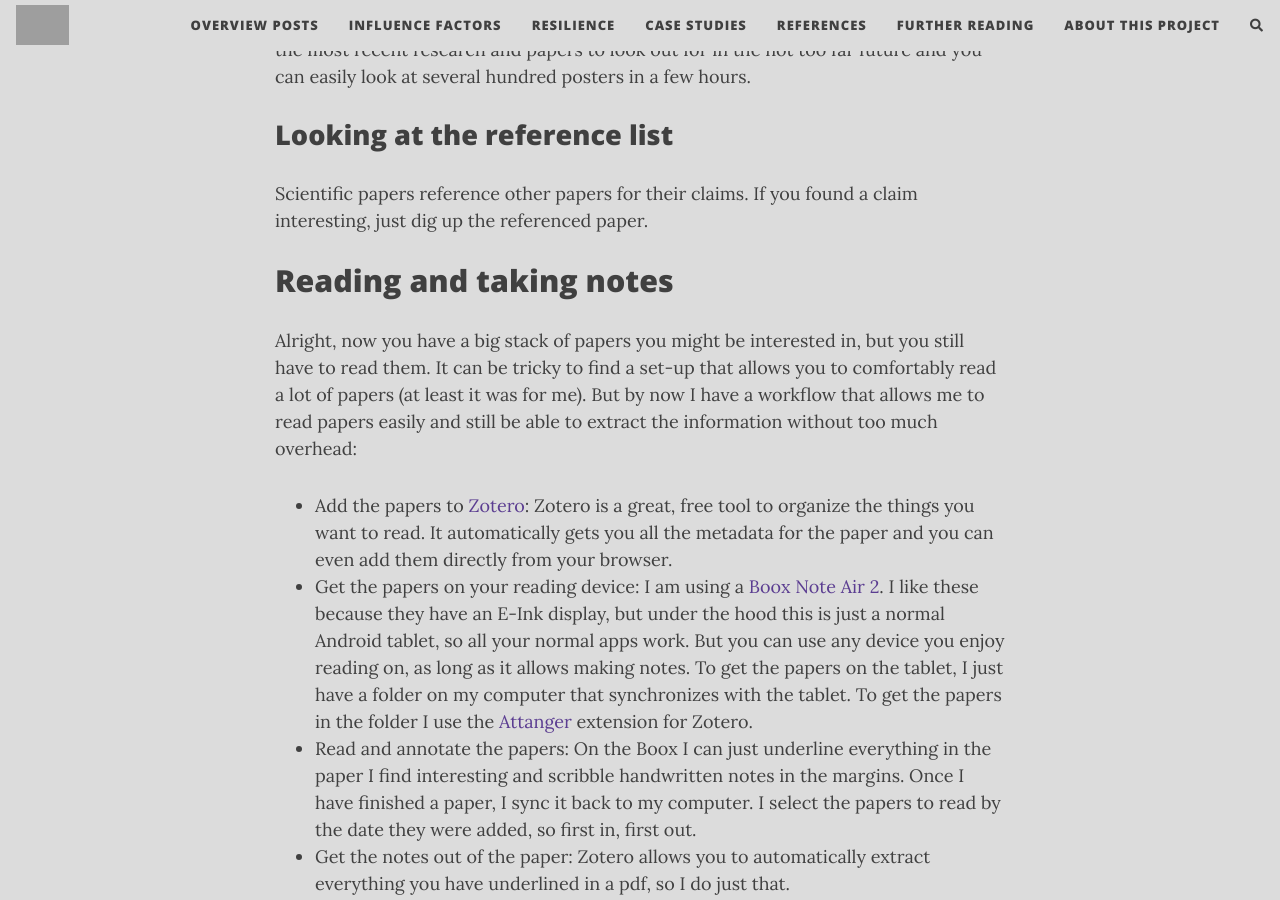
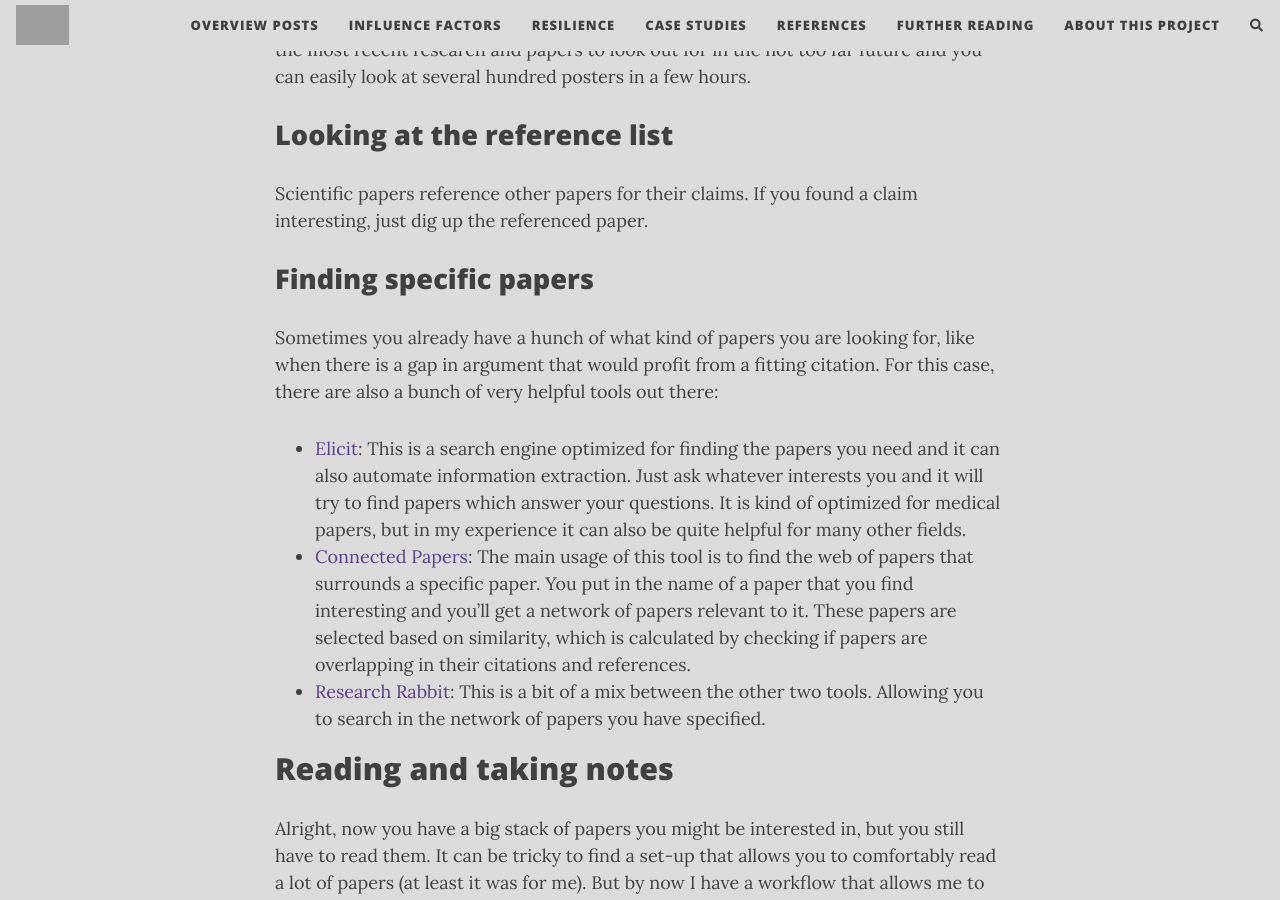
Before and after one commit to florianjehn/Societal_Collapse, a Jekyll site: the page built from _posts/2025-04-22-write_review.md, in a window 1280 px wide and 900 px high, scrolled down 2747 px. Built offline with Jekyll 4.4.1, drawn with Linux system fonts in a browser that asks for light colours; nearby versions of some CDN libraries; comment, search, counter and statistics services are not loaded; some of the changed text lies outside the part shown; grey boxes are pictures that could not be loaded.

Commit message:
Update 2025-04-22-write_review.md

```diff
--- a/_posts/2025-04-22-write_review.md
+++ b/_posts/2025-04-22-write_review.md
@@ -47,6 +47,12 @@ Find big, interdisciplinary conferences and try to look at as many scientific po
 ## Looking at the reference list
 
 Scientific papers reference other papers for their claims. If you found a claim interesting, just dig up the referenced paper.
+
+## Finding specific papers
+Sometimes you already have a hunch of what kind of papers you are looking for, like when there is a gap in argument that would profit from a fitting citation. For this case, there are also a bunch of very helpful tools out there:
+* [Elicit](https://elicit.com/): This is a search engine optimized for finding the papers you need and it can also automate information extraction. Just ask whatever interests you and it will try to find papers which answer your questions. It is kind of optimized for medical papers, but in my experience it can also be quite helpful for many other fields.
+* [Connected Papers](https://www.connectedpapers.com/): The main usage of this tool is to find the web of papers that surrounds a specific paper. You put in the name of a paper that you find interesting and you’ll get a network of papers relevant to it. These papers are selected based on similarity, which is calculated by checking if papers are overlapping in their citations and references.
+* [Research Rabbit](https://researchrabbitapp.com/): This is a bit of a mix between the other two tools. Allowing you to search in the network of papers you have specified.
 
 # Reading and taking notes
 Alright, now you have a big stack of papers you might be interested in, but you still have to read them. It can be tricky to find a set-up that allows you to comfortably read a lot of papers (at least it was for me). But by now I have a workflow that allows me to read papers easily and still be able to extract the information without too much overhead:
```
